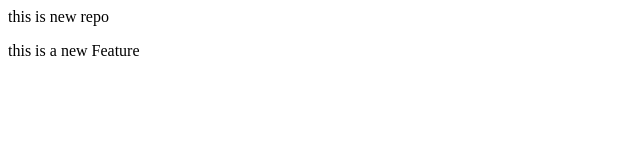
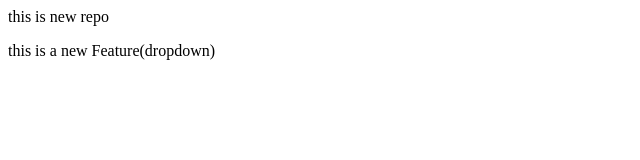
Before and after one commit to GaneshKhandve/Local_Repo, a plain HTML site: page index.html in a window 1280 px wide. Shown: the full height of the page, 0-640 px from the left. Drawn offline with Linux system fonts and the light colour scheme.

```diff
--- a/index.html
+++ b/index.html
@@ -1,2 +1,2 @@
 <p> this is new repo </p>
-<p> this is a new Feature</p>
+<p> this is a new Feature(dropdown)</p>
```
